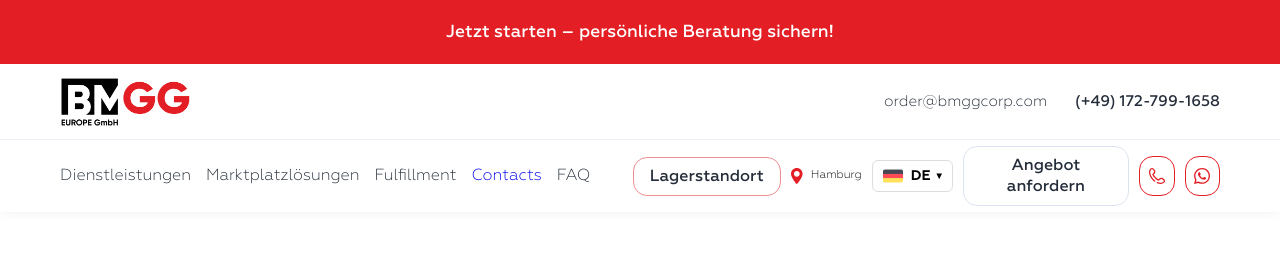
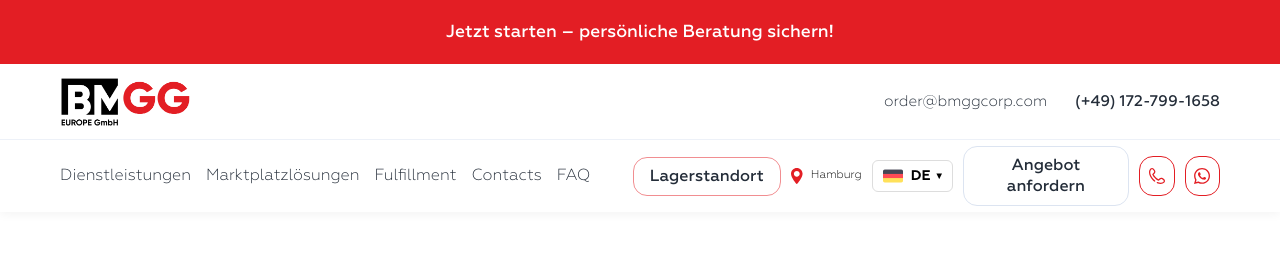
Before and after one commit to webobscure/onkron-logistics, a React (Vite) app: page /contacts in a window 1280 px wide. Shown: the top 258 px of the page. Built offline with nearby package versions, Linux system fonts and the light colour scheme; a web font is replaced by a local one.

Commit message:
add router links

```diff
--- a/src/Header.css
+++ b/src/Header.css
@@ -131,7 +131,9 @@ header {
   align-items: center;
   gap: 10px;
 }
-
+.nav-button {
+  color: #242d39;
+}
 .nav-links {
   display: flex;
   gap: 15px;
--- a/src/Header.jsx
+++ b/src/Header.jsx
@@ -63,9 +63,9 @@ const Header = ({
       <div className="border-block">
         <div className="container">
           <div className="header-top">
-            <a href="https://www.bmggcorp.com/">
+            <Link to="/">
               <img src={logo} alt="Logo" className="logo" />
-            </a>
+            </Link>
 
             <div className="contact-block">
               <div className="contact-info">
--- a/src/main.jsx
+++ b/src/main.jsx
@@ -1,29 +1,22 @@
 import { StrictMode } from 'react'
 import { createRoot } from 'react-dom/client'
-import { createBrowserRouter, RouterProvider } from 'react-router-dom'
+import { BrowserRouter, createBrowserRouter, Route, RouterProvider, Routes } from 'react-router-dom'
 import './index.css'
 import App from './App.jsx'
 import ContactsPage from './pages/ContactsPage'
 import { LanguageProvider } from './context/LanguageContext'
-import ErrorPage from './pages/ErrorPage' // Создай этот компонент для ошибок
 
-const router = createBrowserRouter([
-  {
-    path: '/',
-    element: <App />,
-    errorElement: <ErrorPage />, // Показывать при ошибках
-  },
-  {
-    path: '/contacts',
-    element: <ContactsPage />,
-    errorElement: <ErrorPage />,
-  },
-])
+
 
 createRoot(document.getElementById('root')).render(
   <StrictMode>
     <LanguageProvider>
-      <RouterProvider router={router} />
+      <BrowserRouter>
+      <Routes >
+        <Route path="/" element={<App />} />
+        <Route path="/contacts" element={<ContactsPage />} />
+      </Routes>
+      </BrowserRouter>
     </LanguageProvider>
   </StrictMode>
 )
```
